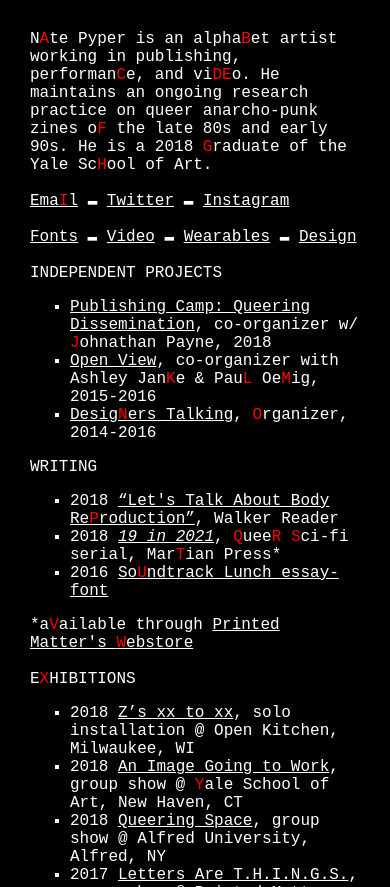
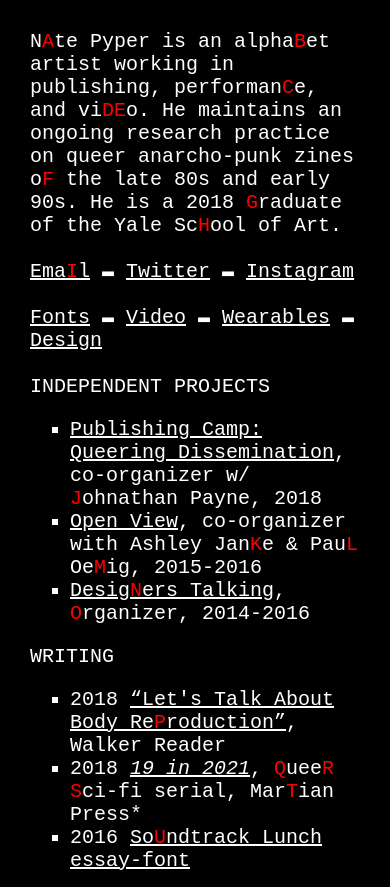
Before and after one commit to natepyper/2018website, a plain HTML site: page index.html in a window 390 px wide. Shown: the top 887 px of the page. Drawn offline with Linux system fonts and the light colour scheme; files that its build step writes are made by us from their sources.

Commit message:
Update stylesheet.css

```diff
--- a/stylesheet.css
+++ b/stylesheet.css
@@ -11,10 +11,42 @@
 	text-transform:uppercase;
 }
 
-p {
-	font-family: Courier New, monospace;
+/* If the screen size is 601px wide or more, set the font-size of <div> to 80px */
+@media screen and (min-width: 601px) {
+  p {
+   	font-family: Courier New, monospace;
 	color: white;
-	font-size: 12pt;
+	font-size: 16px;
+  }
+}
+
+/* If the screen size is 600px wide or less, set the font-size of <div> to 30px */
+@media screen and (max-width: 600px) {
+  p {
+    font-family: Courier New, monospace;
+	color: white;
+	font-size: 20px;
+  }
+}
+
+/* If the screen size is 601px wide or more, set the font-size of <div> to 80px */
+@media screen and (min-width: 601px) {
+  ul {
+   	font-family: Courier New, monospace;
+	color: white;
+	font-size: 16px;
+	list-style-type: square;
+  }
+}
+
+/* If the screen size is 600px wide or less, set the font-size of <div> to 30px */
+@media screen and (max-width: 600px) {
+  ul {
+    font-family: Courier New, monospace;
+	color: white;
+	font-size: 20px;
+	list-style-type: square;
+  }
 }
 
 /* unvisited link */
@@ -36,11 +68,3 @@
 a:active {
     color: yellow;
 }
-
-/* list style */
-ul {
-	font-family: Courier New, monospace;
-	color: white;
-	font-size: 12pt;
-    list-style-type: square;
-}
```
